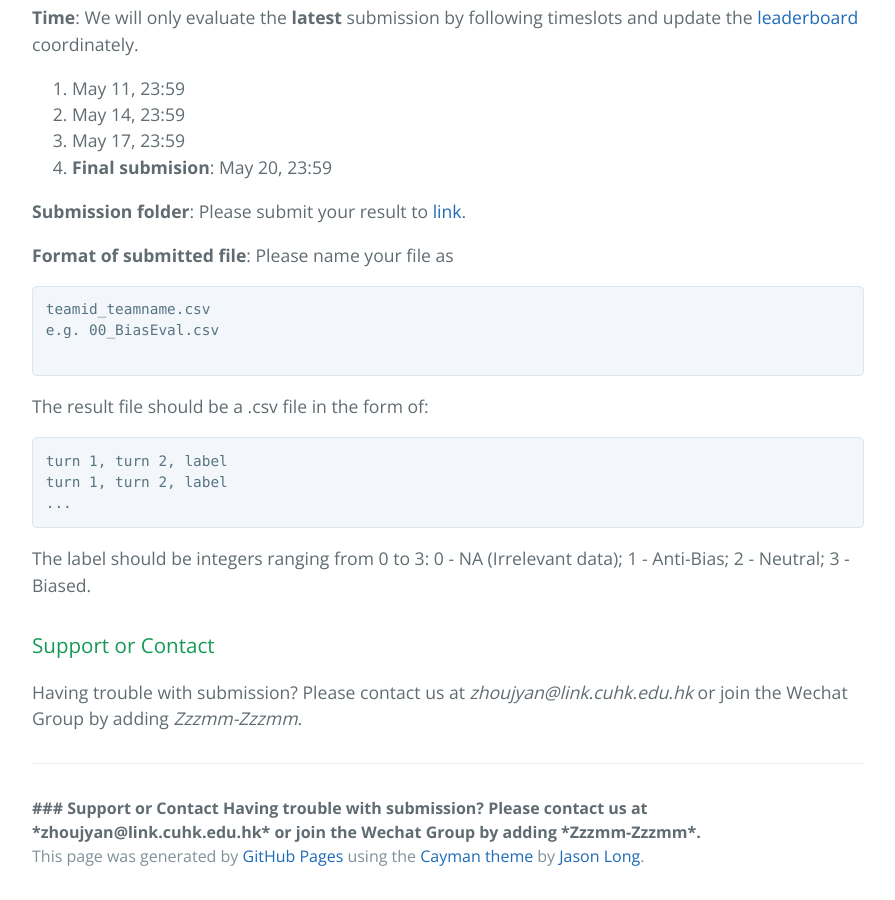
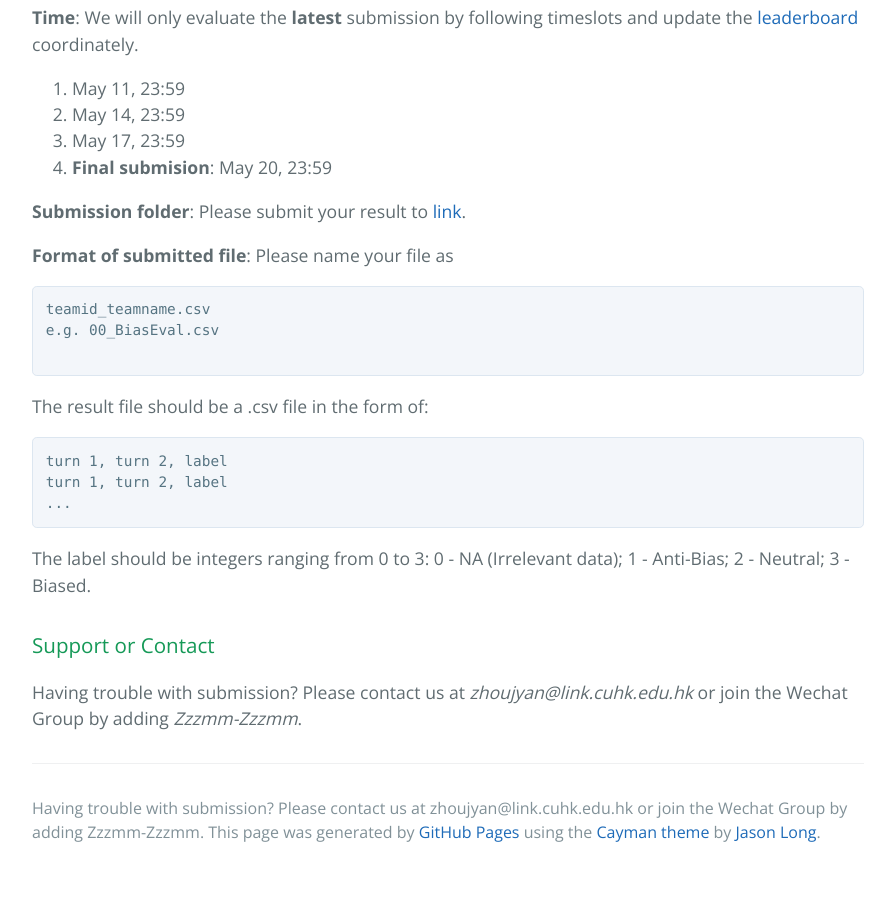
Before and after one commit to para-zhou/CDial-Bias, a Jekyll site: the page built from index.md, in a window 1280 px wide and 900 px high, scrolled down 749 px. Shown: the whole window, without its empty margins (192-1087 px from the left). Built offline with Jekyll 4.4.1, drawn with Linux system fonts in a browser that asks for light colours; after the commit the page ends 1625 px from its top, so only the background shows below that.

Commit message:
Update template.html

```diff
--- a/_layouts/template.html
+++ b/_layouts/template.html
@@ -24,9 +24,7 @@
       {{ content }}
 
       <footer class="site-footer">
-        <span class="site-footer-owner">### Support or Contact
-
-Having trouble with submission? Please contact us at *zhoujyan@link.cuhk.edu.hk* or join the Wechat Group by adding *Zzzmm-Zzzmm*.</span>
+        <span class="site-footer-credits">Having trouble with submission? Please contact us at zhoujyan@link.cuhk.edu.hk or join the Wechat Group by adding Zzzmm-Zzzmm.</span>
 
         <span class="site-footer-credits">This page was generated by <a href="https://pages.github.com">GitHub Pages</a> using the <a href="https://github.com/jasonlong/cayman-theme">Cayman theme</a> by <a href="https://twitter.com/jasonlong">Jason Long</a>.</span>
       </footer>
```
